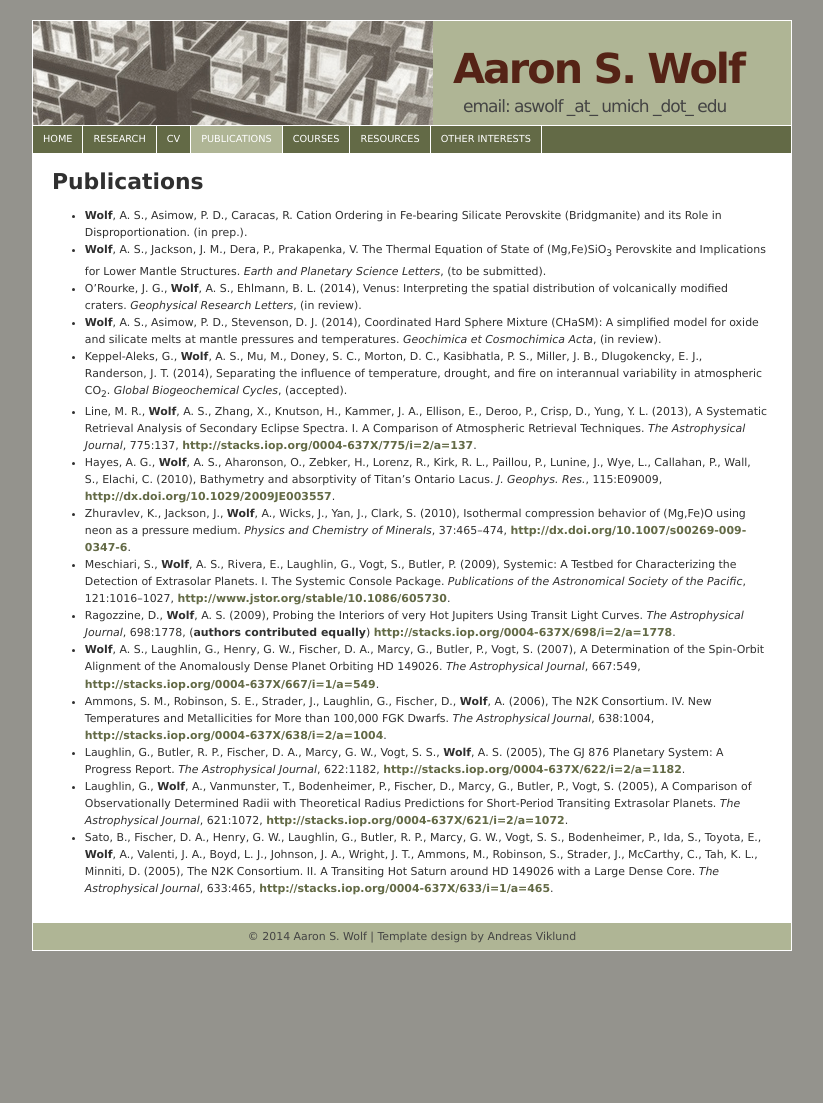
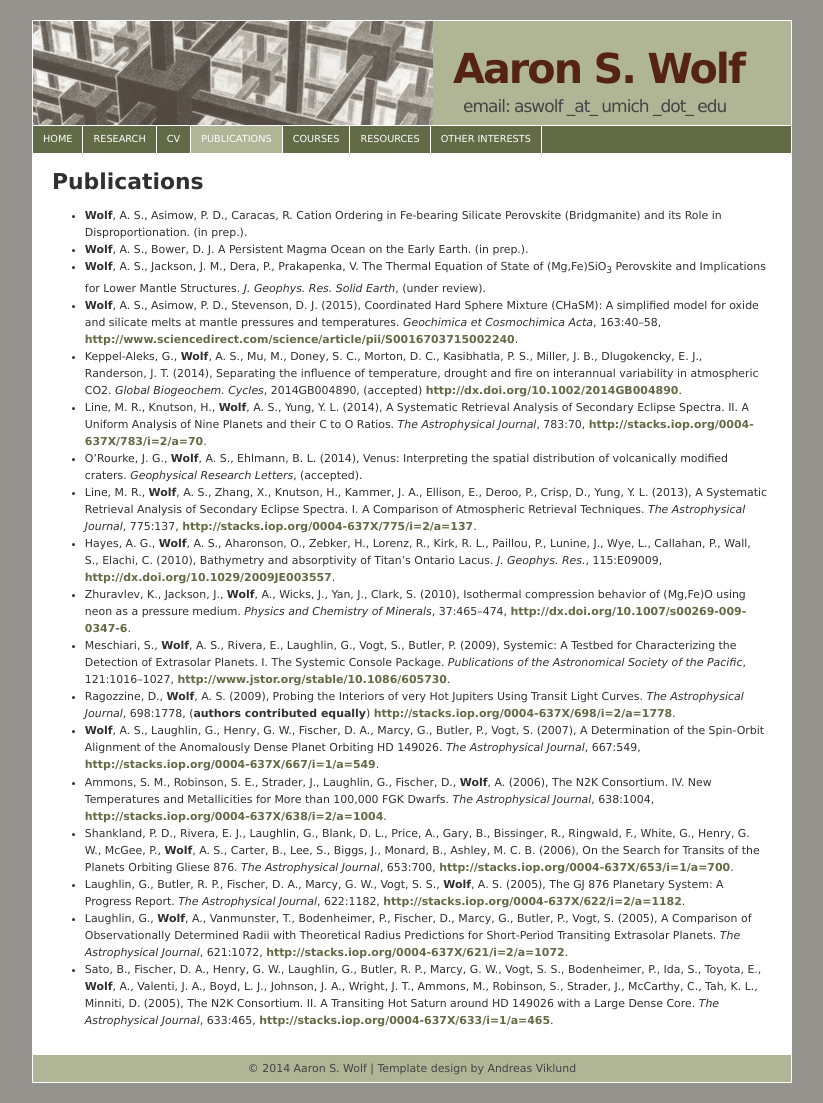
Before and after one commit to aswolf/aswolf.github.io, a Jekyll site: the page built from publications.md, in a window 1280 px wide. Shown: the whole page, without its empty margins (228-1051 px from the left). Built offline with Jekyll 4.4.1, drawn with Linux system fonts in a browser that asks for light colours; before the commit the page ends 971 px from its top, so only the background shows below that.

Commit message:
Update CV with CHaSM GCA publication

```diff
--- a/_includes/asw-pub-inc.html
+++ b/_includes/asw-pub-inc.html
@@ -8,10 +8,15 @@
 <body>
 <ul>
 <li><span class="citation"><strong>Wolf</strong>, A. S., Asimow, P. D., Caracas, R. Cation Ordering in Fe-bearing Silicate Perovskite (Bridgmanite) and its Role in Disproportionation. (in prep.).</span></li>
-<li><span class="citation"><strong>Wolf</strong>, A. S., Jackson, J. M., Dera, P., Prakapenka, V. The Thermal Equation of State of (Mg,Fe)SiO<sub>3</sub> Perovskite and Implications for Lower Mantle Structures. <em>Earth and Planetary Science Letters</em>, (to be submitted).</span><br /></li>
-<li><span class="citation">O’Rourke, J. G., <strong>Wolf</strong>, A. S., Ehlmann, B. L. (2014), Venus: Interpreting the spatial distribution of volcanically modified craters. <em>Geophysical Research Letters</em>, (in review).</span></li>
-<li><span class="citation"><strong>Wolf</strong>, A. S., Asimow, P. D., Stevenson, D. J. (2014), Coordinated Hard Sphere Mixture (CHaSM): A simplified model for oxide and silicate melts at mantle pressures and temperatures. <em>Geochimica et Cosmochimica Acta</em>, (in review).</span><br /></li>
-<li><span class="citation">Keppel-Aleks, G., <strong>Wolf</strong>, A. S., Mu, M., Doney, S. C., Morton, D. C., Kasibhatla, P. S., Miller, J. B., Dlugokencky, E. J., Randerson, J. T. (2014), Separating the influence of temperature, drought, and fire on interannual variability in atmospheric CO<sub>2</sub>. <em>Global Biogeochemical Cycles</em>, (accepted).</span></li>
+<li><span class="citation"><strong>Wolf</strong>, A. S., Bower, D. J. A Persistent Magma Ocean on the Early Earth. (in prep.).</span></li>
+<li><span class="citation"><strong>Wolf</strong>, A. S., Jackson, J. M., Dera, P., Prakapenka, V. The Thermal Equation of State of (Mg,Fe)SiO<sub>3</sub> Perovskite and Implications for Lower Mantle Structures. <em>J. Geophys. Res. Solid Earth</em>, (under review).</span><br /></li>
+<li><span class="citation"><strong>Wolf</strong>, A. S., Asimow, P. D., Stevenson, D. J. (2015), Coordinated Hard Sphere Mixture (CHaSM): A simplified model for oxide and silicate melts at mantle pressures and temperatures. <em>Geochimica et Cosmochimica Acta</em>, 163:40–58,
+<a href="http://www.sciencedirect.com/science/article/pii/S0016703715002240" class="uri">http://www.sciencedirect.com/science/article/pii/S0016703715002240</a>.</span></li>
+<li><span class="citation">Keppel-Aleks, G., <strong>Wolf</strong>, A. S., Mu, M., Doney, S. C., Morton, D. C., Kasibhatla, P. S., Miller, J. B., Dlugokencky, E. J., Randerson, J. T. (2014), Separating the influence of temperature, drought and fire on interannual variability in atmospheric CO2. <em>Global Biogeochem. Cycles</em>, 2014GB004890, (accepted)
+<a href="http://dx.doi.org/10.1002/2014GB004890" class="uri">http://dx.doi.org/10.1002/2014GB004890</a>.</span></li>
+<li><span class="citation">Line, M. R., Knutson, H., <strong>Wolf</strong>, A. S., Yung, Y. L. (2014), A Systematic Retrieval Analysis of Secondary Eclipse Spectra. II. A Uniform Analysis of Nine Planets and their C to O Ratios. <em>The Astrophysical Journal</em>, 783:70,
+<a href="http://stacks.iop.org/0004-637X/783/i=2/a=70" class="uri">http://stacks.iop.org/0004-637X/783/i=2/a=70</a>.</span></li>
+<li><span class="citation">O’Rourke, J. G., <strong>Wolf</strong>, A. S., Ehlmann, B. L. (2014), Venus: Interpreting the spatial distribution of volcanically modified craters. <em>Geophysical Research Letters</em>, (accepted).</span></li>
 <li><span class="citation">Line, M. R., <strong>Wolf</strong>, A. S., Zhang, X., Knutson, H., Kammer, J. A., Ellison, E., Deroo, P., Crisp, D., Yung, Y. L. (2013), A Systematic Retrieval Analysis of Secondary Eclipse Spectra. I. A Comparison of Atmospheric Retrieval Techniques. <em>The Astrophysical Journal</em>, 775:137,
 <a href="http://stacks.iop.org/0004-637X/775/i=2/a=137" class="uri">http://stacks.iop.org/0004-637X/775/i=2/a=137</a>.</span></li>
 <li><span class="citation">Hayes, A. G., <strong>Wolf</strong>, A. S., Aharonson, O., Zebker, H., Lorenz, R., Kirk, R. L., Paillou, P., Lunine, J., Wye, L., Callahan, P., Wall, S., Elachi, C. (2010), Bathymetry and absorptivity of Titan’s Ontario Lacus. <em>J. Geophys. Res.</em>, 115:E09009,
@@ -26,6 +31,8 @@
 <a href="http://stacks.iop.org/0004-637X/667/i=1/a=549" class="uri">http://stacks.iop.org/0004-637X/667/i=1/a=549</a>.</span></li>
 <li><span class="citation">Ammons, S. M., Robinson, S. E., Strader, J., Laughlin, G., Fischer, D., <strong>Wolf</strong>, A. (2006), The N2K Consortium. IV. New Temperatures and Metallicities for More than 100,000 FGK Dwarfs. <em>The Astrophysical Journal</em>, 638:1004,
 <a href="http://stacks.iop.org/0004-637X/638/i=2/a=1004" class="uri">http://stacks.iop.org/0004-637X/638/i=2/a=1004</a>.</span></li>
+<li><span class="citation">Shankland, P. D., Rivera, E. J., Laughlin, G., Blank, D. L., Price, A., Gary, B., Bissinger, R., Ringwald, F., White, G., Henry, G. W., McGee, P., <strong>Wolf</strong>, A. S., Carter, B., Lee, S., Biggs, J., Monard, B., Ashley, M. C. B. (2006), On the Search for Transits of the Planets Orbiting Gliese 876. <em>The Astrophysical Journal</em>, 653:700,
+<a href="http://stacks.iop.org/0004-637X/653/i=1/a=700" class="uri">http://stacks.iop.org/0004-637X/653/i=1/a=700</a>.</span></li>
 <li><span class="citation">Laughlin, G., Butler, R. P., Fischer, D. A., Marcy, G. W., Vogt, S. S., <strong>Wolf</strong>, A. S. (2005), The GJ 876 Planetary System: A Progress Report. <em>The Astrophysical Journal</em>, 622:1182,
 <a href="http://stacks.iop.org/0004-637X/622/i=2/a=1182" class="uri">http://stacks.iop.org/0004-637X/622/i=2/a=1182</a>.</span></li>
 <li><span class="citation">Laughlin, G., <strong>Wolf</strong>, A., Vanmunster, T., Bodenheimer, P., Fischer, D., Marcy, G., Butler, P., Vogt, S. (2005), A Comparison of Observationally Determined Radii with Theoretical Radius Predictions for Short-Period Transiting Extrasolar Planets. <em>The Astrophysical Journal</em>, 621:1072,
```
Also changed, not shown: _includes/asw-cv-inc.html (+10 -6 lines), 1 other file.
